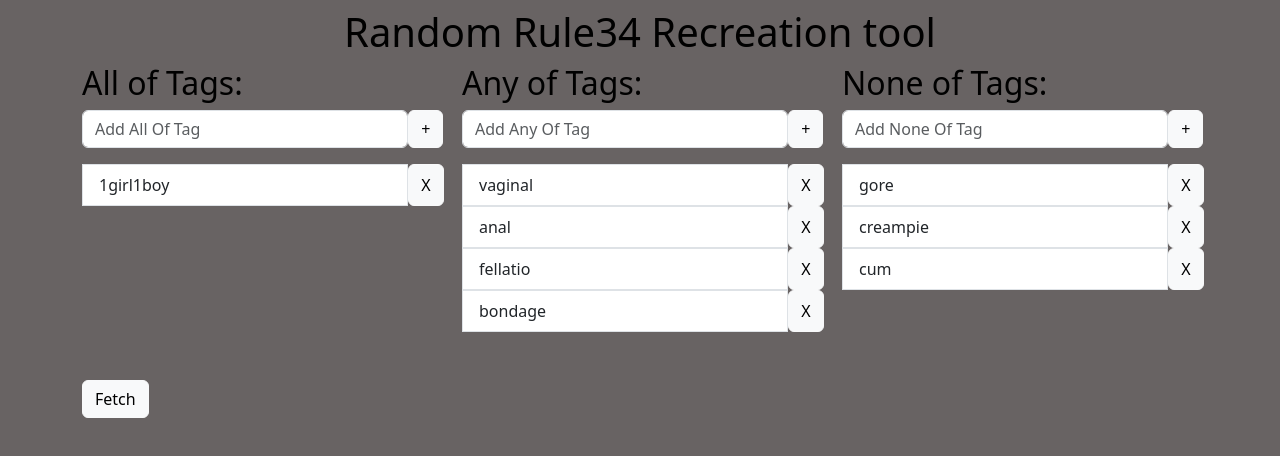
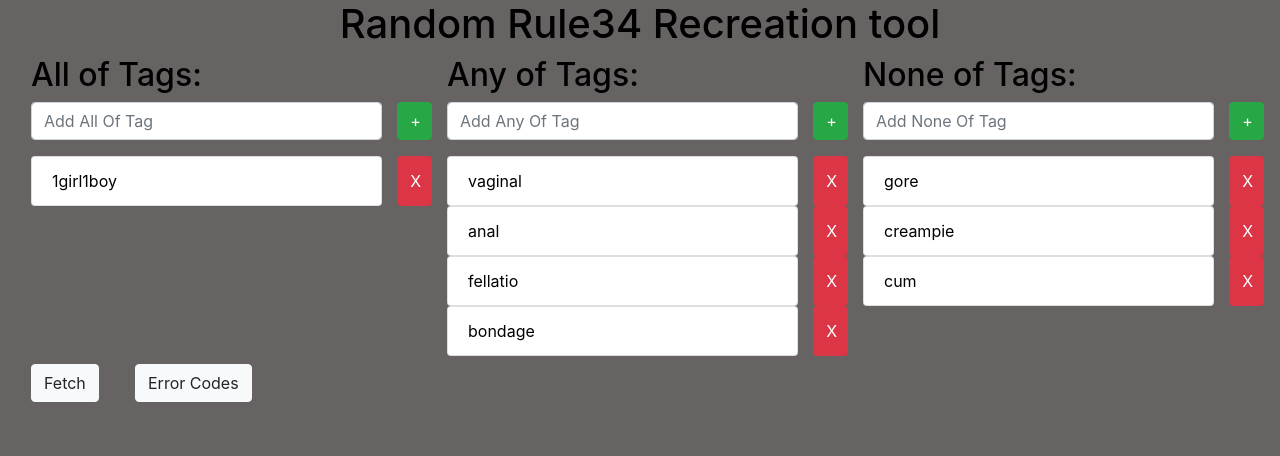
Before and after one commit to crungolo/rule34-randomizer, a plain HTML site: page index.html in a window 1280 px wide. Drawn offline with nearby package versions, Linux system fonts and the light colour scheme.

Commit message:
updated layout and storage code

```diff
--- a/index.html
+++ b/index.html
@@ -4,26 +4,27 @@
     <title>Rule 34 not so randomized</title>
     <meta name="description" content="This fetches stuff from Rule34">
 
-    <link href="https://cdn.jsdelivr.net/npm/bootstrap@5.3.2/dist/css/bootstrap.min.css" rel="stylesheet" integrity="sha384-T3c6CoIi6uLrA9TneNEoa7RxnatzjcDSCmG1MXxSR1GAsXEV/Dwwykc2MPK8M2HN" crossorigin="anonymous">
+    <link rel="stylesheet" href="https://cdn.jsdelivr.net/npm/bootstrap@4.0.0/dist/css/bootstrap.min.css" integrity="sha384-Gn5384xqQ1aoWXA+058RXPxPg6fy4IWvTNh0E263XmFcJlSAwiGgFAW/dAiS6JXm" crossorigin="anonymous">
     <link rel="stylesheet" href="css/index.css">
+    <link rel="shortcut icon" type="image/x-icon" href="/images/favicon.ico">
 </head>
 
 <body onload="start()">
-    <div class="container-sm">
-        <div class="row mt-2">
+    <div class="container-fluid">
+        <div class="row">
             <div class="col">
                 <h1 class="text-center">Random Rule34 Recreation tool</h1>
             </div>
         </div>
-        <div class="row">
+        <div class="row px-3">
             <div class="col-4">
                 <h2>All of Tags:</h2>
-                <div class="row mb-3 g-0">
-                    <div class="col-11 pe-0">
+                <div class="row mb-3">
+                    <div class="col-11">
                         <input type="text" id="add-all-of" class="form-control" placeholder="Add All Of Tag">
                     </div>
-                    <div class="col-1 g-0">
-                        <button onclick="addAllOf()" id="add-all-of-btn" type="button" class="btn btn-light" id="generate-button">+</button>
+                    <div class="col-1 p-0">
+                        <button onclick="addAllOf()" id="add-all-of-btn" type="button" class="btn btn-success w-100" id="generate-button">+</button>
                     </div>
                 </div>
                 <div id="all-of-tags">
@@ -32,12 +33,12 @@
             </div>
             <div class="col-4">
                 <h2>Any of Tags:</h2>
-                <div class="row mb-3 g-0">
-                    <div class="col-11 pe-0">
+                <div class="row mb-3">
+                    <div class="col-11">
                         <input type="text" id="add-any-of" class="form-control" placeholder="Add Any Of Tag">
                     </div>
-                    <div class="col-1 g-0">
-                        <button onclick="addAnyOf()" id="add-any-of-btn" type="button" class="btn btn-light" id="generate-button">+</button>
+                    <div class="col-1 p-0">
+                        <button onclick="addAnyOf()" id="add-any-of-btn" type="button" class="btn btn-success w-100" id="generate-button">+</button>
                     </div>
                 </div>
                 <div id="any-of-tags">
@@ -46,12 +47,12 @@
             </div>
             <div class="col-4">
                 <h2>None of Tags:</h2>
-                <div class="row mb-3 g-0">
-                    <div class="col-11 pe-0">
+                <div class="row mb-3">
+                    <div class="col-11">
                         <input type="text" id="add-none-of" class="form-control" placeholder="Add None Of Tag">
                     </div>
-                    <div class="col-1 g-0">
-                        <button onclick="addNoneOf()" id="add-none-of-btn" type="button" class="btn btn-light" id="generate-button">+</button>
+                    <div class="col-1 p-0">
+                        <button onclick="addNoneOf()" id="add-none-of-btn" type="button" class="btn btn-success w-100" id="generate-button">+</button>
                     </div>
                 </div>
                 <div id="none-of-tags">
@@ -59,19 +60,45 @@
                 </div>
             </div>
         </div>
-        <div class="row mt-5">
-            <div class="col">
+        <div class="row px-3">
+            <div class="col-1">
                 <button onclick="getImage()" type="button" class="btn btn-light" id="generate-button">Fetch</button>
             </div>
+            <div class="col">
+                <button type="button" class="btn btn-light" id="errror-code-modal-button" data-toggle="modal" data-target="#error-code-modal">Error Codes</button>
+            </div>
         </div>
-        <div class="row mt-3">
+        <div class="row">
             <div class="col" id="insert-img">
 
             </div>
         </div>
     </div>
 
-    <script src="https://cdn.jsdelivr.net/npm/bootstrap@5.3.2/dist/js/bootstrap.bundle.min.js" integrity="sha384-C6RzsynM9kWDrMNeT87bh95OGNyZPhcTNXj1NW7RuBCsyN/o0jlpcV8Qyq46cDfL" crossorigin="anonymous"></script>
-    <script src="js/main.js"></script>
+<!-- Modal -->
+<div class="modal fade" id="errror-code-modal" tabindex="-1" role="dialog" aria-labelledby="exampleModalLabel" aria-hidden="true">
+    <div class="modal-dialog" role="document">
+      <div class="modal-content">
+        <div class="modal-header">
+          <h5 class="modal-title" id="exampleModalLabel">Modal title</h5>
+          <button type="button" class="close" data-dismiss="modal" aria-label="Close">
+            <span aria-hidden="true">&times;</span>
+          </button>
+        </div>
+        <div class="modal-body">
+          ...
+        </div>
+        <div class="modal-footer">
+          <button type="button" class="btn btn-secondary" data-dismiss="modal">Close</button>
+          <button type="button" class="btn btn-primary">Save changes</button>
+        </div>
+      </div>
+    </div>
+  </div>
+
+  <script src="https://code.jquery.com/jquery-3.2.1.slim.min.js" integrity="sha384-KJ3o2DKtIkvYIK3UENzmM7KCkRr/rE9/Qpg6aAZGJwFDMVNA/GpGFF93hXpG5KkN" crossorigin="anonymous"></script>
+  <script src="https://cdn.jsdelivr.net/npm/popper.js@1.12.9/dist/umd/popper.min.js" integrity="sha384-ApNbgh9B+Y1QKtv3Rn7W3mgPxhU9K/ScQsAP7hUibX39j7fakFPskvXusvfa0b4Q" crossorigin="anonymous"></script>
+  <script src="https://cdn.jsdelivr.net/npm/bootstrap@4.0.0/dist/js/bootstrap.min.js" integrity="sha384-JZR6Spejh4U02d8jOt6vLEHfe/JQGiRRSQQxSfFWpi1MquVdAyjUar5+76PVCmYl" crossorigin="anonymous"></script>
+  <script src="js/main.js"></script>
 </body>
 </html>
--- a/js/main.js
+++ b/js/main.js
@@ -16,18 +16,18 @@ const insertImg = document.getElementById("insert-img");
 const button = document.getElementById("generate-button");
 
 const start = () => {
-    if(sessionStorage.getItem("allOfTags") === null) {
-        sessionStorage.setItem("allOfTags", basicAllOfTags)
+    if(localStorage.getItem("allOfTags") === null) {
+        localStorage.setItem("allOfTags", basicAllOfTags)
     }
-    if(sessionStorage.getItem("anyOfTags") === null) {
-        sessionStorage.setItem("anyOfTags", basicAnyOfTags)
+    if(localStorage.getItem("anyOfTags") === null) {
+        localStorage.setItem("anyOfTags", basicAnyOfTags)
     }
-    if(sessionStorage.getItem("noneOfTags") === null) {
-        sessionStorage.setItem("noneOfTags", basicNoneOfTags)
+    if(localStorage.getItem("noneOfTags") === null) {
+        localStorage.setItem("noneOfTags", basicNoneOfTags)
     }
-    let allOfTags = sessionStorage.getItem("allOfTags")
-    let anyOfTags = sessionStorage.getItem("anyOfTags")
-    let noneOfTags = sessionStorage.getItem("noneOfTags")
+    let allOfTags = localStorage.getItem("allOfTags")
+    let anyOfTags = localStorage.getItem("anyOfTags")
+    let noneOfTags = localStorage.getItem("noneOfTags")
 
     if (allOfTags.length > 0) allOfTags = allOfTags.split(",");
     if (anyOfTags.length > 0) anyOfTags = anyOfTags.split(",");
@@ -38,28 +38,28 @@ const start = () => {
     noneOfTagsInsert.innerHTML = "";
     if (allOfTags && allOfTags.length > 0) {
         let ul = document.createElement("ul");
-        ul.className = "list-group";
+        ul.className = "list-group mb-2";
         allOfTags.forEach(tag => {
             let row = document.createElement("div");
-            row.className = "row g-0";
+            row.className = "row";
             let col11 = document.createElement("div");
-            col11.className = "col-11 pe-0";
+            col11.className = "col-11";
             let col1 = document.createElement("div");
-            col1.className = "col-1 g-0";
+            col1.className = "col-1 p-0";
 
             let li = document.createElement("li");
             li.className = "list-group-item";
             li.innerHTML = tag;
             let button = document.createElement("button");
             button.id = "remove-" + tag;
-            button.className = "btn btn-light h-100"
+            button.className = "btn btn-danger h-100 w-100"
             button.type = "button";
             button.innerHTML = "X"
             button.onclick = () => {
-                sessionList = sessionStorage.getItem("allOfTags").split(",");
+                sessionList = localStorage.getItem("allOfTags").split(",");
                 let removeTag = button.id.split("-")[1];
                 sessionList = remove(sessionList, element => element != removeTag);
-                sessionStorage.setItem("allOfTags", sessionList);
+                localStorage.setItem("allOfTags", sessionList);
 
                 start();
             }
@@ -74,28 +74,28 @@ const start = () => {
 
     if (anyOfTags && anyOfTags.length > 0) {
         let ul = document.createElement("ul");
-        ul.className = "list-group";
+        ul.className = "list-group mb-2";
         anyOfTags.forEach(tag => {
             let row = document.createElement("div");
-            row.className = "row g-0";
+            row.className = "row";
             let col11 = document.createElement("div");
-            col11.className = "col-11 pe-0";
+            col11.className = "col-11";
             let col1 = document.createElement("div");
-            col1.className = "col-1 g-0";
+            col1.className = "col-1 p-0";
 
             let li = document.createElement("li");
             li.className = "list-group-item";
             li.innerHTML = tag;
             let button = document.createElement("button");
             button.id = "remove-" + tag;
-            button.className = "btn btn-light h-100"
+            button.className = "btn btn-danger h-100 w-100"
             button.type = "button";
             button.innerHTML = "X"
             button.onclick = () => {
-                sessionList = sessionStorage.getItem("anyOfTags").split(",");
+                sessionList = localStorage.getItem("anyOfTags").split(",");
                 let removeTag = button.id.split("-")[1];
                 sessionList = remove(sessionList, element => element != removeTag);
-                sessionStorage.setItem("anyOfTags", sessionList);
+                localStorage.setItem("anyOfTags", sessionList);
 
                 start();
             }
@@ -110,28 +110,28 @@ const start = () => {
 
     if (noneOfTags && noneOfTags.length > 0) {
         let ul = document.createElement("ul");
-        ul.className = "list-group";
+        ul.className = "list-group mb-2";
         noneOfTags.forEach(tag => {
             let row = document.createElement("div");
-            row.className = "row g-0";
+            row.className = "row";
             let col11 = document.createElement("div");
-            col11.className = "col-11 pe-0";
+            col11.className = "col-11";
             let col1 = document.createElement("div");
-            col1.className = "col-1 g-0";
+            col1.className = "col-1 p-0";
 
             let li = document.createElement("li");
             li.className = "list-group-item";
             li.innerHTML = tag;
             let button = document.createElement("button");
             button.id = "remove-" + tag;
-            button.className = "btn btn-light h-100"
+            button.className = "btn btn-danger h-100 w-100"
             button.type = "button";
             button.innerHTML = "X"
             button.onclick = () => {
-                sessionList = sessionStorage.getItem("noneOfTags").split(",");
+                sessionList = localStorage.getItem("noneOfTags").split(",");
                 let removeTag = button.id.split("-")[1];
                 sessionList = remove(sessionList, element => element != removeTag);
-                sessionStorage.setItem("noneOfTags", sessionList);
+                localStorage.setItem("noneOfTags", sessionList);
 
                 start();
             }
@@ -147,10 +147,12 @@ const start = () => {
 
 const addAllOf = () => {
     let tag = addAllOfText.value;
-    allOfTags = sessionStorage.getItem("allOfTags").split(",")
+    if (tag == "") return;
+    console.log(localStorage.getItem("allOfTags"))
+    allOfTags = localStorage.getItem("allOfTags") == "" ? [] : localStorage.getItem("allOfTags").split(",");
     allOfTags.push(tag);
     allOfTags = [...new Set(allOfTags)];
-    sessionStorage.setItem("allOfTags", allOfTags);
+    localStorage.setItem("allOfTags", allOfTags);
     addAllOfText.value = "";
 
     start();
@@ -158,10 +160,11 @@ const addAllOf = () => {
 
 const addAnyOf = () => {
     let tag = addAnyOfText.value;
-    anyOfTags = sessionStorage.getItem("anyOfTags").split(",")
+    if (tag == "") return;
+    anyOfTags = localStorage.getItem("anyOfTags") == "" ? [] : localStorage.getItem("anyOfTags").split(",");
     anyOfTags.push(tag);
     anyOfTags = [...new Set(anyOfTags)];
-    sessionStorage.setItem("anyOfTags", anyOfTags);
+    localStorage.setItem("anyOfTags", anyOfTags);
     addAnyOfText.value = "";
 
     start();
@@ -169,10 +172,11 @@ const addAnyOf = () => {
 
 const addNoneOf = () => {
     let tag = addNoneOfText.value;
-    noneOfTags = sessionStorage.getItem("noneOfTags").split(",")
+    if (tag == "") return;
+    noneOfTags = localStorage.getItem("noneOfTags") == "" ? [] : localStorage.getItem("noneOfTags").split(",");
     noneOfTags.push(tag);
     noneOfTags = [...new Set(noneOfTags)];
-    sessionStorage.setItem("noneOfTags", noneOfTags);
+    localStorage.setItem("noneOfTags", noneOfTags);
     addNoneOfText.value = "";
 
     start();
@@ -208,7 +212,7 @@ const getImage = async () => {
                 return;
             }
 
-            noneOfTags = sessionStorage.getItem("noneOfTags").split(",");
+            noneOfTags = localStorage.getItem("noneOfTags").split(",");
             response = remove(response, element => !element.file_url.endsWith('.mp4'));
             noneOfTags.forEach(tag => {
                 response = remove(response, element => !element.tags.includes(tag))
@@ -236,10 +240,10 @@ const getImage = async () => {
 }
 
 const createQuery = () => {
-    allOfTags = sessionStorage.getItem("allOfTags").split(",");
+    allOfTags = localStorage.getItem("allOfTags").split(",");
     let ret = allOfTags.join('%20');
 
-    anyOfTags = sessionStorage.getItem("anyOfTags").split(",");
+    anyOfTags = localStorage.getItem("anyOfTags").split(",");
     let randomAnyOfTag = Math.floor(Math.random() * anyOfTags.length);
     ret = ret + '%20' + anyOfTags[randomAnyOfTag];
 
```
Also changed, not shown: images/favicon.ico (added).
